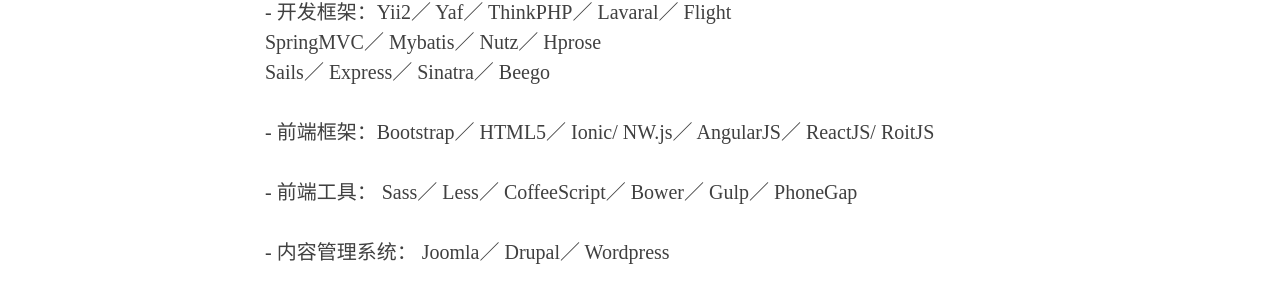
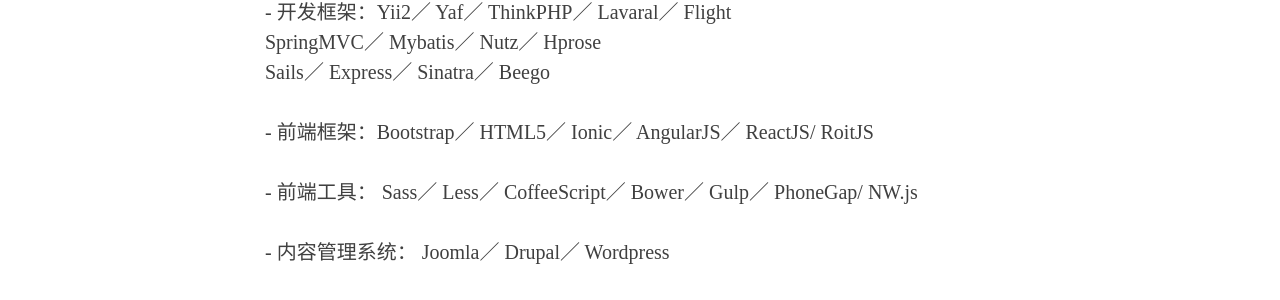
Before and after one commit to FrankLee33/franklee33.github.io, a Jekyll site: the page built from about.html, in a window 1280 px wide. Shown: the part 758-1058 px from the top of the page. Built offline with Jekyll 4.4.1, drawn with Linux system fonts in a browser that asks for light colours; nearby versions of some CDN libraries; some web fonts are replaced.

```diff
--- a/about.html
+++ b/about.html
@@ -11,8 +11,8 @@ header-img: "img/about-bg.jpg"
 <p> - 开发框架：Yii2／ Yaf／ ThinkPHP／ Lavaral／ Flight<br>
                    SpringMVC／ Mybatis／ Nutz／ Hprose<br>
                    Sails／ Express／ Sinatra／ Beego</p>
-<p>- 前端框架：Bootstrap／  HTML5／ Ionic/ NW.js／ AngularJS／  ReactJS/ RoitJS</p>
-<p> - 前端工具： Sass／ Less／ CoffeeScript／ Bower／ Gulp／ PhoneGap</p>
+<p>- 前端框架：Bootstrap／  HTML5／ Ionic／ AngularJS／  ReactJS/ RoitJS</p>
+<p> - 前端工具： Sass／ Less／ CoffeeScript／ Bower／ Gulp／ PhoneGap/ NW.js</p>
 <p> - 内容管理系统： Joomla／ Drupal／ Wordpress  </p>
 <p> - 数据库相关： MySQL／ SQLite／ MongoDB／ JDBC／ PDO</p>
 <p> - 版本管理、文档：Svn／ Git／ PHPDoc／ JSDoc</p>
```
